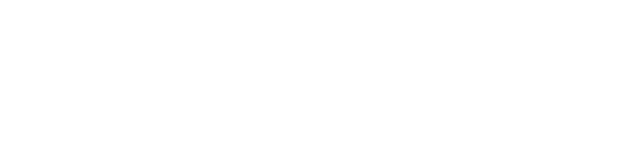
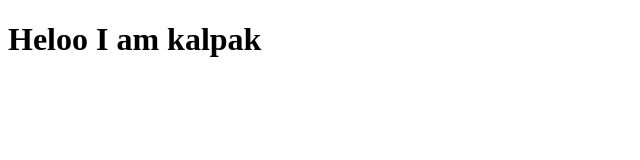
Before and after one commit to Kalpak43/CRVCS, a plain HTML site: page index.html in a window 1280 px wide. Shown: the whole page, without its empty margins (0-640 px from the left). Drawn offline with Linux system fonts and the light colour scheme.

Commit message:
Second Commit

```diff
--- a/index.html
+++ b/index.html
@@ -6,6 +6,6 @@
     <title>Document</title>
 </head>
 <body>
-
+<h1>Heloo I am kalpak</h1>
 </body>
 </html>
```
